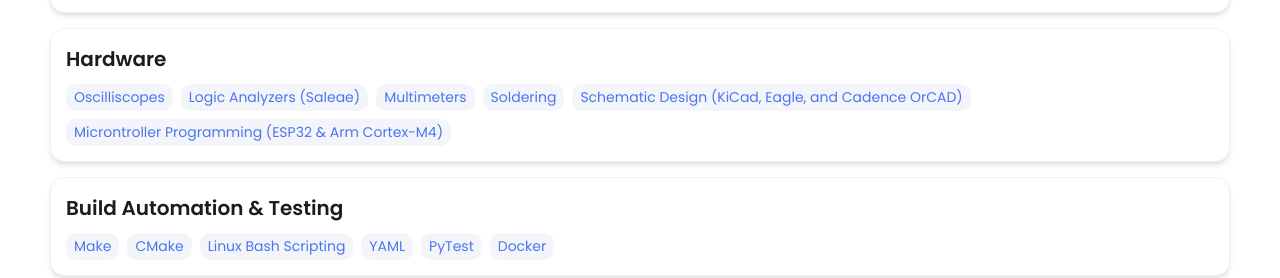
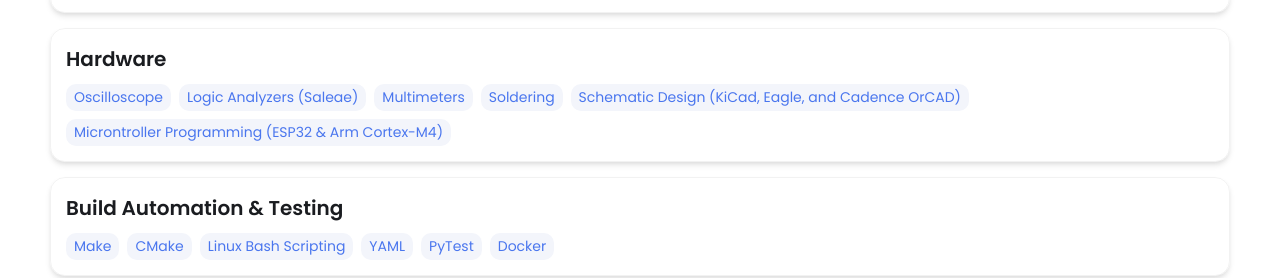
Before and after one commit to jovankoledin/jovankoledin.github.io, a Jekyll site: the page built from index.html, in a window 1280 px wide and 900 px high, scrolled down 1960 px. Shown: the part 173-451 px from the top of the window. Built offline with Jekyll 4.4.1, drawn with Linux system fonts in a browser that asks for light colours.

Commit message:
Update _config.yml

```diff
--- a/_config.yml
+++ b/_config.yml
@@ -57,7 +57,7 @@
     - FreeRTOS
   - category: Hardware
     tools:
-    - Oscilliscopes
+    - Oscilloscope
     - Logic Analyzers (Saleae)
     - Multimeters
     - Soldering
```
